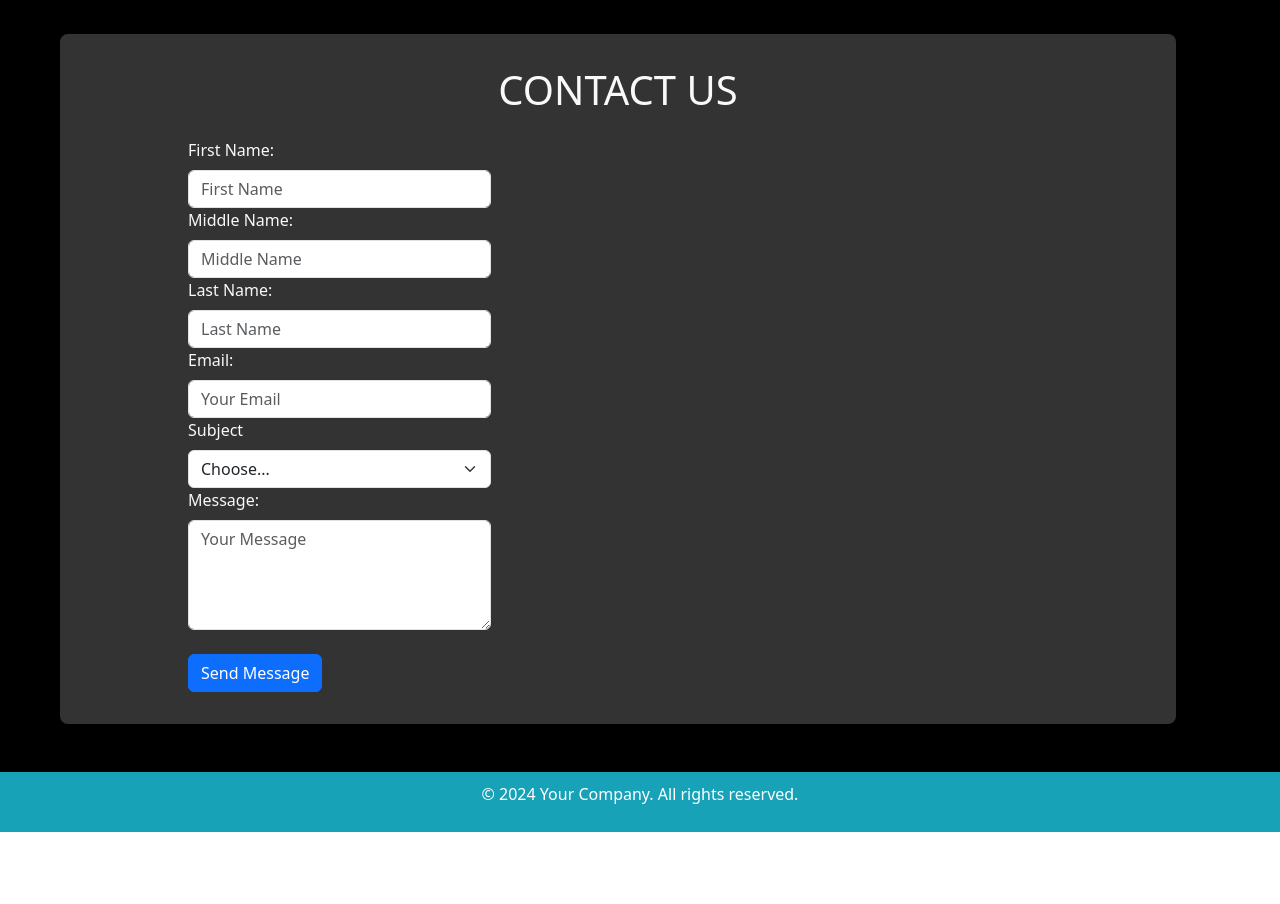
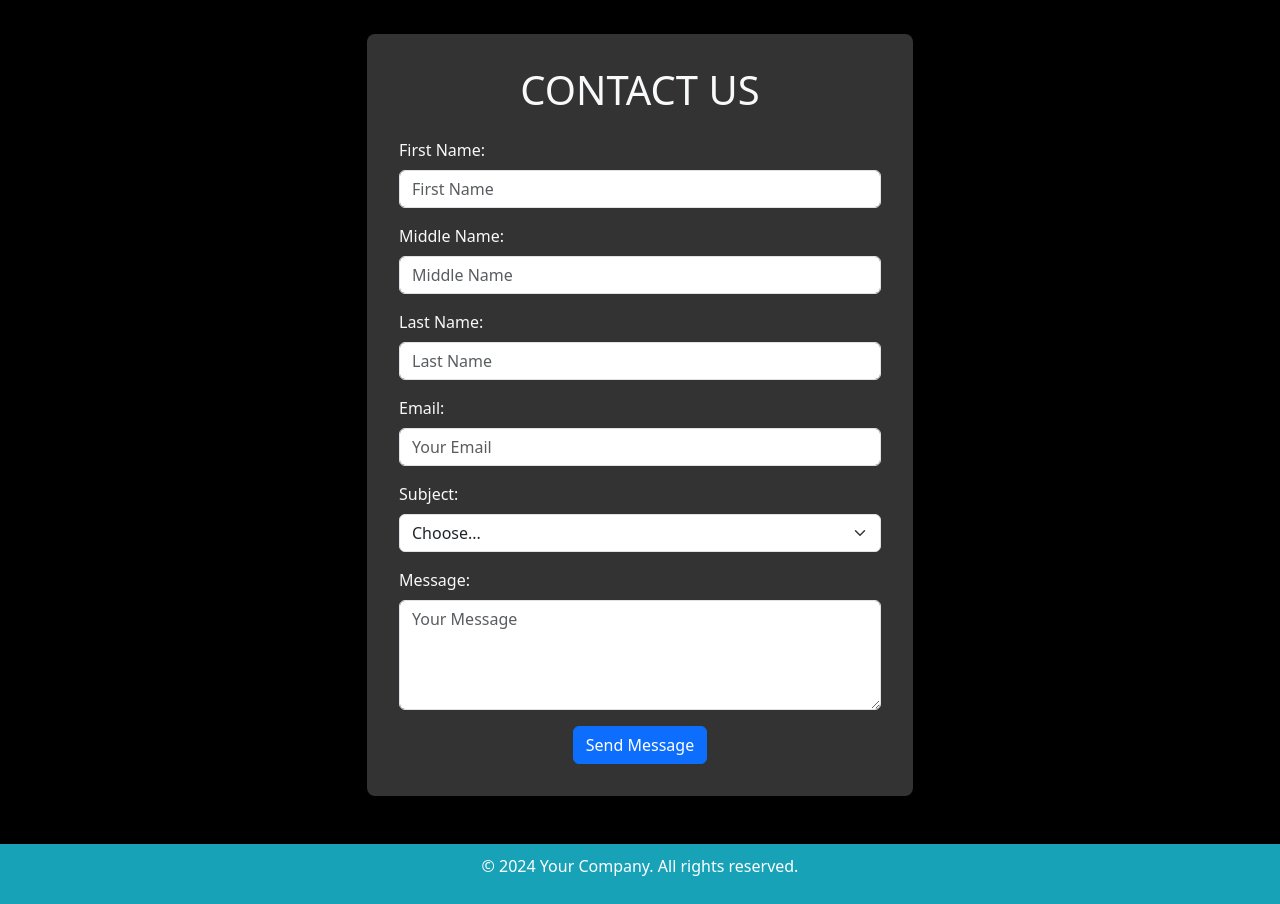
Before and after one commit to giftiy/internship, a plain HTML site: page index.html in a window 1280 px wide. Shown: the part 1640-2544 px from the top of the page. Before the commit the page ends 2472 px from the top, so only its background shows below. Drawn offline with nearby package versions, Linux system fonts and the light colour scheme.

```diff
--- a/index.html
+++ b/index.html
@@ -149,31 +149,32 @@
 
 
 
-    <section class="contact-section bg-black text-light py-5" id="contact">
-      <div class="container ms-5">
-        <div class="contact-form">
-
+     <!-- Contact Section -->
+     <section id="contact-us" class="contact-section bg-black text-light py-5">
+      <div class="container">
+        <div class="row justify-content-center">
+          <div class="col-md-8 col-lg-6">
+            <div class="contact-form mx-auto">
               <h1 class="text-center mb-4">CONTACT US</h1>
-        <form class="ps-5 mx-5">
-            <div class="col-md-4">
+              <form>
+                <div class="mb-3">
                   <label for="firstName" class="form-label">First Name:</label>
                   <input type="text" class="form-control" id="firstName" placeholder="First Name">
                 </div>
-            <div class="col-md-4">
+                <div class="mb-3">
                   <label for="middleName" class="form-label">Middle Name:</label>
                   <input type="text" class="form-control" id="middleName" placeholder="Middle Name">
                 </div>
-            <div class="col-md-4">
+                <div class="mb-3">
                   <label for="lastName" class="form-label">Last Name:</label>
                   <input type="text" class="form-control" id="lastName" placeholder="Last Name">
                 </div>
-
-          <div class="col-md-4">
+                <div class="mb-3">
                   <label for="email" class="form-label">Email:</label>
                   <input type="email" class="form-control" id="email" placeholder="Your Email">
                 </div>
-          <div class="col-md-4">
-            <label for="subject" class="form-label">Subject</label>
+                <div class="mb-3">
+                  <label for="subject" class="form-label">Subject:</label>
                   <select class="form-select" id="subject">
                     <option selected>Choose...</option>
                     <option value="internship">Internship</option>
@@ -181,12 +182,16 @@
                     <option value="software-solutions">Software Solutions</option>
                   </select>
                 </div>
-          <div class="col-md-4">
+                <div class="mb-3">
                   <label for="message" class="form-label">Message:</label>
                   <textarea class="form-control" id="message" rows="4" placeholder="Your Message"></textarea>
                 </div>
-          <button type="submit" class="btn btn-primary mt-4 text-center">Send Message</button>
+                <div class="text-center">
+                  <button type="submit" class="btn btn-primary">Send Message</button>
+                </div>
               </form>
+            </div>
+          </div>
         </div>
       </div>
     </section>
```
Lines whose indentation alone changed are shown as unchanged.
